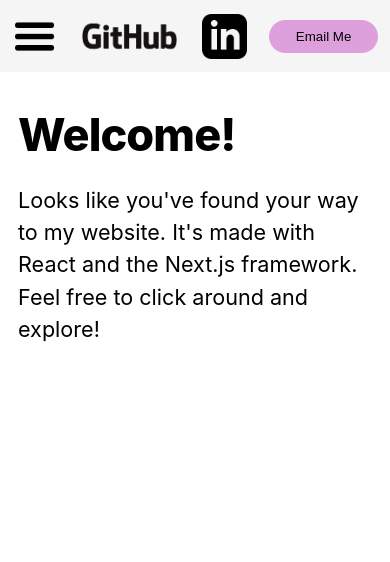
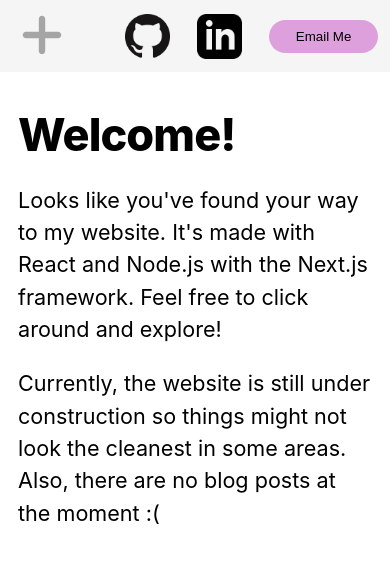
Before and after one commit to james168ma/personal-website, a Next.js app: page / in a window 390 px wide. Shown: the top 562 px of the page. Built offline with nearby package versions, Linux system fonts and the light colour scheme.

Commit message:
made smooth mobile nav transitions and added some content to pages

```diff
--- a/components/layout.js
+++ b/components/layout.js
@@ -33,7 +33,7 @@ export default class Layout extends React.Component {
       height: 0,
       navbarExtended: false,
       mobileNavStyle: styles.mobileNavbarNone,
-      mobileNavButton: "/images/hamburgerIcon.png"
+      svgRotate: { rotation: styles.svgButtonNotRotate, color: "#A5A5A5" }
     }
     this.updateWindowDimensions = this.updateWindowDimensions.bind(this)
     this.navRef = React.createRef();
@@ -57,12 +57,12 @@ export default class Layout extends React.Component {
     if(this.state.mobileNavStyle === styles.mobileNavbarNone) {
       this.setState({
         mobileNavStyle: styles.mobileNavbarShow,
-        mobileNavButton: "/images/backIcon.png"
+        svgRotate: { rotation: styles.svgButtonRotate, color: "#9932CC" }
       })
     } else {
       this.setState({
         mobileNavStyle: styles.mobileNavbarNone,
-        mobileNavButton: "/images/hamburgerIcon.png"
+        svgRotate: { rotation: styles.svgButtonNotRotate, color: "#A5A5A5" }
       })
     }
   }
@@ -77,13 +77,15 @@ export default class Layout extends React.Component {
     if(this.state.navbarExtended) toggledStyle = styles["navbar-extended"]
     else toggledStyle = styles["navbar-regular"]
 
-    let navClass, ulClass
+    let navClass, ulClass, githubLogo
     if(this.state.width > 600) {
       navClass = styles.navbar + " " + toggledStyle
       ulClass = styles.navbarNav
+      githubLogo = "/images/GitHub_Logo.png"
     } else {
       navClass = styles.mobileNavbar + " " + this.state.mobileNavStyle
       ulClass = styles.mobileNavbarNav
+      githubLogo = "/images/GitHub-Mark-64px.png"
     }
 
     const navBar = (
@@ -104,7 +106,6 @@ export default class Layout extends React.Component {
         </ul>
       </nav>
     )
-
     return (
       <>
         <Head>
@@ -112,11 +113,22 @@ export default class Layout extends React.Component {
         </Head>
         <header className={styles.header}>
           {(this.state.width <= 600) &&
-            <button className={styles.mobileNavButton} onClick={() => this.changeMobileNav()}>
-              <img src={this.state.mobileNavButton} className={styles.mobileNavButtonImg}/>
+            <button className={styles.svgButton} onClick={() => this.changeMobileNav()}>
+              <svg xmlns="http://www.w3.org/2000/svg" x="0px" y="0px"
+              width="48" height="48"
+              viewBox="0 0 172 172"
+              style={{fill: "#000000"}}
+              className={this.state.svgRotate.rotation}>
+                <g fill="none" fillRule="nonzero" stroke="none" strokeWidth="1" strokeLinecap="butt" strokeLinejoin="miter" strokeMiterlimit="10" strokeDasharray="" strokeDashoffset="0" fontFamily="none" fontWeight="none" fontSize="none" textAnchor="none" style={{ mixBlendMode: "normal" }}>
+                  <path d="M0,172v-172h172v172z" fill="none"></path>
+                  <g fill={this.state.svgRotate.color}>
+                    <path d="M85.83203,17.04323c-6.32845,0.09274 -11.38527,5.2949 -11.2987,11.62344v45.86667h-45.86667c-4.13529,-0.05848 -7.98173,2.11417 -10.06645,5.68601c-2.08471,3.57184 -2.08471,7.98948 0,11.56132c2.08471,3.57184 5.93115,5.74449 10.06645,5.68601h45.86667v45.86667c-0.05848,4.13529 2.11417,7.98173 5.68601,10.06645c3.57184,2.08471 7.98948,2.08471 11.56132,0c3.57184,-2.08471 5.74449,-5.93115 5.68601,-10.06645v-45.86667h45.86667c4.13529,0.05848 7.98173,-2.11417 10.06645,-5.68601c2.08471,-3.57184 2.08471,-7.98948 0,-11.56132c-2.08471,-3.57184 -5.93115,-5.74449 -10.06645,-5.68601h-45.86667v-45.86667c0.04237,-3.09747 -1.17017,-6.08033 -3.36168,-8.26973c-2.1915,-2.18939 -5.17553,-3.39907 -8.27296,-3.35371z"></path>
+                  </g>
+                </g>
+              </svg>
             </button>
           }
-          <a href="https://github.com/james168ma" className={styles.logoLink}><img src="/images/GitHub_Logo.png" className={styles.logo}/></a>
+          <a href="https://github.com/james168ma" className={styles.logoLink + " " + styles.firstLogoLink}><img src={githubLogo} className={styles.logo}/></a>
           <a href="https://www.linkedin.com/in/james168ma" className={styles.logoLink + " " + styles.lastLogoLink}><img src="/images/LinkedIn_logo.png" className={styles.logo} /></a>
           <a href="mailto:james168ma@gmail.com"><button className={styles.button} >Email Me</button></a>
         </header>
@@ -143,3 +155,7 @@ export default class Layout extends React.Component {
     );
   }
 }
+
+// <button className={styles.mobileNavButton} onClick={() => this.changeMobileNav()}>
+//   <img src={this.state.mobileNavButton} className={styles.mobileNavButtonImg}/>
+// </button>
--- a/components/layout.module.css
+++ b/components/layout.module.css
@@ -1,5 +1,5 @@
 .container {
-  max-width: 52rem;
+  max-width: 56rem;
   padding: 0rem 1rem;
   margin: 4rem auto 6rem;
 }
@@ -14,14 +14,20 @@
   .header {
     padding: 0rem 10%;
   }
+  .lastLogoLink {
+    margin-right: auto;
+  }
 }
 
 @media only screen and (max-width: 600px) {
   .logoLink {
-    margin-right: 1rem;
+    margin-right: 1.5rem;
   }
   .header {
     padding: 0rem 3%;
+  }
+  .firstLogoLink {
+    margin-left: auto;
   }
 }
 
@@ -49,7 +55,7 @@
 
 .backToHome {
   margin: 3rem 0 0;
-  margin-left: 11rem
+  margin-left: 13rem
 }
 
 .navbar {
@@ -58,7 +64,7 @@
   height: 100vh;
   position: fixed;
   background-color: white;
-  transition: width 200ms ease-out;
+  transition: width var(--transition-speed) ease;
   overflow: hidden;
 }
 
@@ -80,11 +86,15 @@
 }
 
 .logoLink {
-  /* margin-right: 2rem; */
+
 }
 
 .lastLogoLink {
-  margin-right: auto;
+
+}
+
+.firstLogoLink {
+
 }
 
 .logo {
@@ -106,7 +116,7 @@
 }
 
 .topNavLinks li a {
-  transition: all 0.3s ease 0s;
+  transition: all var(--transition-speed) ease 0s;
 }
 
 .topNavLinks li a:hover {
@@ -119,7 +129,7 @@
   border: none;
   border-radius: 5rem;
   cursor: pointer;
-  transition: all 0.3s ease 0s;
+  transition: all var(--transition-speed) ease 0s;
   outline: none;
 }
 
@@ -127,44 +137,49 @@
   background-color: rgb(221, 160, 221, 0.8);
 }
 
-.mobileNavButton {
-  border: none;
-  outline: none;
-  cursor: pointer;
-  height: 2.5rem;
-  width: 2.5rem;
-  padding: 0rem;
-  margin-right: 1rem;
-  background-color: var(--header-color);
-}
-
-.mobileNavButtonImg {
-  height: 2.5rem;
-}
-
 .mobileNavbarNone {
-  display: none;
+  width: 0rem;
+  border-right: 0rem solid var(--nav-separator-color)
 }
 
 .mobileNavbarShow {
-  display: block;
+  width: 13rem;
+  border-right: 0.2rem solid var(--nav-separator-color);
 }
 
 .mobileNavbar {
-  width: 12rem;
+  overflow: hidden;
+  transition: 200ms ease-out;
   padding-top: 1rem;
-  height: 90vh;
+  height: 100vh;
   position: fixed;
   background-color: white;
-  border-right: 0.2rem solid var(--nav-separator-color);
+  opacity: 98%
 }
 
 .mobileNavbarNav {
-  width: 9.5rem;
   list-style: none;
   margin: 0;
   flex-direction: column;
   align-items: center;
   display: flex;
-  height: 100;
 }
+
+.svgButton {
+  border: none;
+  outline: none;
+  cursor: pointer;
+  background-color: var(--header-color);
+}
+
+.svgButtonRotate {
+  transform: rotate(135deg);
+}
+
+.svgButtonNotRotate {
+  transform: rotate(0deg);
+}
+
+.svgButtonRotate, .svgButtonNotRotate {
+  transition: var(--transition-speed) ease;
+}
--- a/components/subnavSelector.module.css
+++ b/components/subnavSelector.module.css
@@ -13,7 +13,7 @@
   display: block;
   color: var(--highlight-color);
   filter: grayscale(100%) opacity(0.7);
-  transition: 200ms;
+  transition: var(--transition-speed);
 }
 
 .selectedLinkText {
@@ -48,5 +48,5 @@
 .subnavContent {
   height: 0;
   overflow: hidden;
-  transition: height 200ms ease-out;
+  transition: height var(--transition-speed) ease;
 }
--- a/pages/index.js
+++ b/pages/index.js
@@ -13,7 +13,11 @@ export default function Home({ ids }) {
       <section className={utilStyles.headingMd}>
         <p>
           Looks like you've found your way to my website. It's made with React
-          and the Next.js framework. Feel free to click around and explore!
+          and Node.js with the Next.js framework. Feel free to click around and explore!
+        </p>
+        <p>
+          Currently, the website is still under construction so things might not look the cleanest
+          in some areas. Also, there are no blog posts at the moment :(
         </p>
       </section>
     </Layout>
--- a/styles/global.css
+++ b/styles/global.css
@@ -7,6 +7,7 @@
   --highlight-color: #9932CC;
   --scrollbar-color: #A9A9A9;
   --nav-separator-color: #E5E5E5;
+  --transition-speed: 200ms;
 }
 
 html,
@@ -43,7 +44,7 @@ body::-webkit-scrollbar-thumb {
 /* large screens */
 @media only screen and (min-width: 600px) {
   main {
-    margin-left: 11rem;
+    margin-left: 13rem;
     padding: 1rem;
     padding-top: 0rem;
   }
```
Also changed, not shown: pages/subpages/Blog.js (+6 -2 lines), subpages/About.md (+6 -0 lines).
